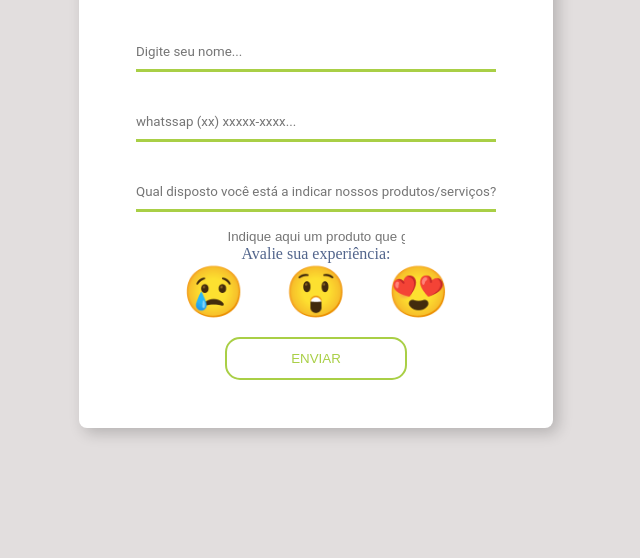
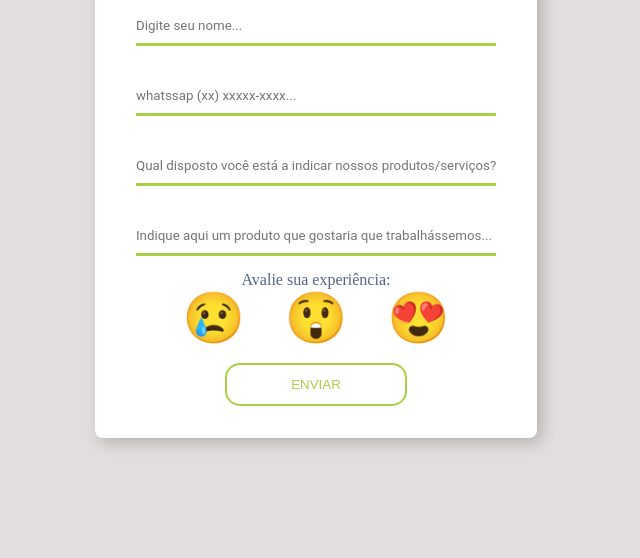
Before and after one commit to SaLeS02022/pesquisaava_teste, a plain HTML site: page index.html in a window 1280 px wide. Shown: the part 242-800 px from the top of the page, without its empty margins (324-964 px from the left). Drawn offline with Linux system fonts and the light colour scheme; a web font is replaced by a local one.

Commit message:
Update style.css

```diff
--- a/style.css
+++ b/style.css
@@ -19,11 +19,15 @@ body {
   justify-content: center;
 }
 
+
+
 .container {
-  background: white;
-  min-width: 320px;
+  background: rgb(255, 255, 255);
+  width: auto;
+  height: auto;
+  min-width: 1px;
   min-height: 40vh;
-  padding: 2rem;
+  padding: 1rem;
   box-shadow: 5px 5px 15px rgba(0, 0, 0, 0.2);
   border-radius: 8px;
 }
@@ -44,6 +48,7 @@ form {
 }
 
 .header {
+  text-align: center;
   padding-top: 2rem;
   margin-bottom: 2rem;
   position: relative;
@@ -97,6 +102,13 @@ header::before {
   background: rgba(217, 217, 217, 0.00);
   cursor: pointer;
 }
+
+.form button:hover{
+  font-size: 1rem;
+  border: 2.5px solid #52658D;
+  color: #52658D;
+}
+
 
 #username {
   margin: 15px 25px;
@@ -231,7 +243,7 @@ header::before {
   transition: all 0.3s cubic-bezier(0.64, 0.09, 0.08, 1);
   background: -webkit-linear-gradient(top, rgba(255, 255, 255, 0) 96%, #A9CF46 4%);
   background: linear-gradient(to bottom, rgba(255, 255, 255, 0) 96%, #A9CF46 4%);
-  background-position: -200px 0;
+  background-position: -20px 0;
   background-size: 22.5rem 100%;
   background-repeat: no-repeat;
   color: #A9CF46;
@@ -282,7 +294,66 @@ header::before {
   visibility: visible !important;
 }
 
+#produto {
+  margin: 15px 25px;
+  width: 22.5rem;
+  border: none;
+  padding: 12px 0;
+  border-bottom: solid 1.2px #A9CF46;
+  -webkit-transition: all 0.3s cubic-bezier(0.64, 0.09, 0.08, 1);
+  transition: all 0.3s cubic-bezier(0.64, 0.09, 0.08, 1);
+  background: -webkit-linear-gradient(top, rgba(255, 255, 255, 0) 96%, #A9CF46 4%);
+  background: linear-gradient(to bottom, rgba(255, 255, 255, 0) 96%, #A9CF46 4%);
+  background-position: -20px 0;
+  background-size: 22.5rem 100%;
+  background-repeat: no-repeat;
+  color: #A9CF46;
+}
 
+#produto,
+#produto:valid {
+  box-shadow: none;
+  outline: none;
+  background-position: 0 0;
+}
+
+#produto::-webkit-input-placeholder {
+  font-family: 'roboto', sans-serif;
+  -webkit-transition: all 0.3s ease-in-out;
+  transition: all 0.3s ease-in-out;
+}
+
+#produto:focus::-webkit-input-placeholder,
+#produto:valid::-webkit-input-placeholder {
+  color: #A9CF46;
+  font-size: 11px;
+  -webkit-transform: translateY(-20px);
+  transform: translateY(-0.90rem);
+  visibility: visible !important;
+}
+
+
+#produto,
+#produto:valid {
+  box-shadow: none;
+  outline: none;
+  background-position: 0 0;
+}
+
+#produto::-webkit-input-placeholder {
+  font-family: 'roboto', sans-serif;
+  -webkit-transition: all 0.3s ease-in-out;
+  transition: all 0.3s ease-in-out;
+}
+
+#produto:focus::-webkit-input-placeholder,
+#produto:valid::-webkit-input-placeholder {
+  color: #A9CF46;
+  font-size: 11px;
+  -webkit-transform: translateY(-20px);
+  transform: translateY(-0.90rem);
+  visibility: visible !important;
+}
 
 
 
@@ -313,15 +384,6 @@ header::before {
   color: #A9CF46;
 }
 
-/*INPUT_RANGE*/
-.slider-container {
-  text-align: center;
-}
-
-.rating-label {
-  font-size: 18px;
-  margin-top: 10px;
-}
 
 /*LABEL_Ava_emoji*/
 .label_Avaemoji {
```
